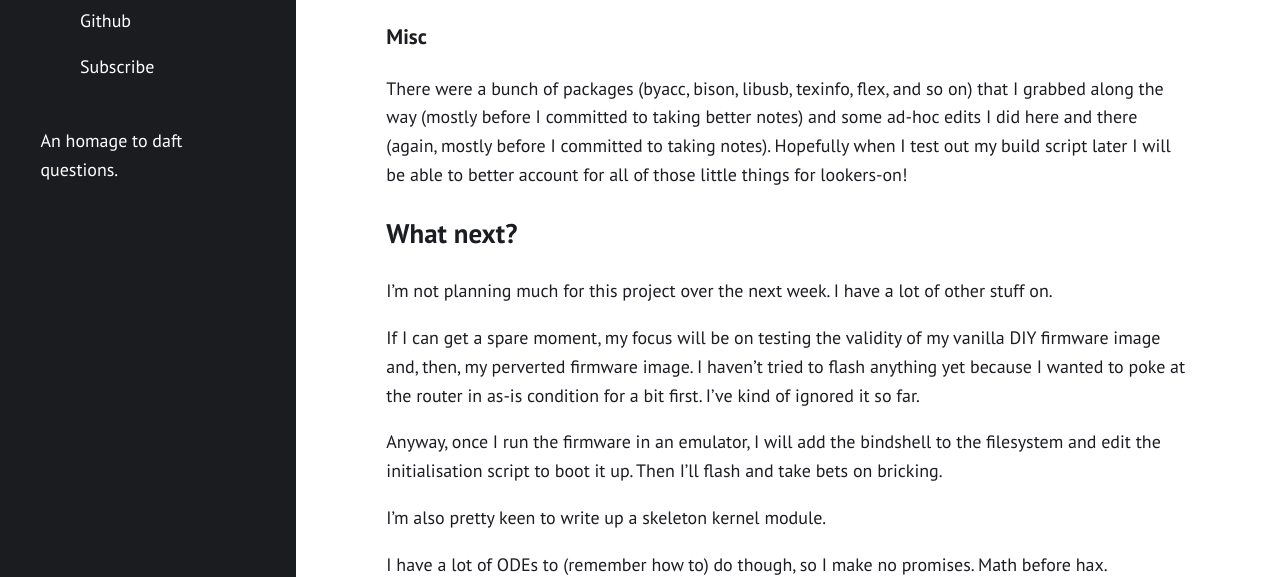
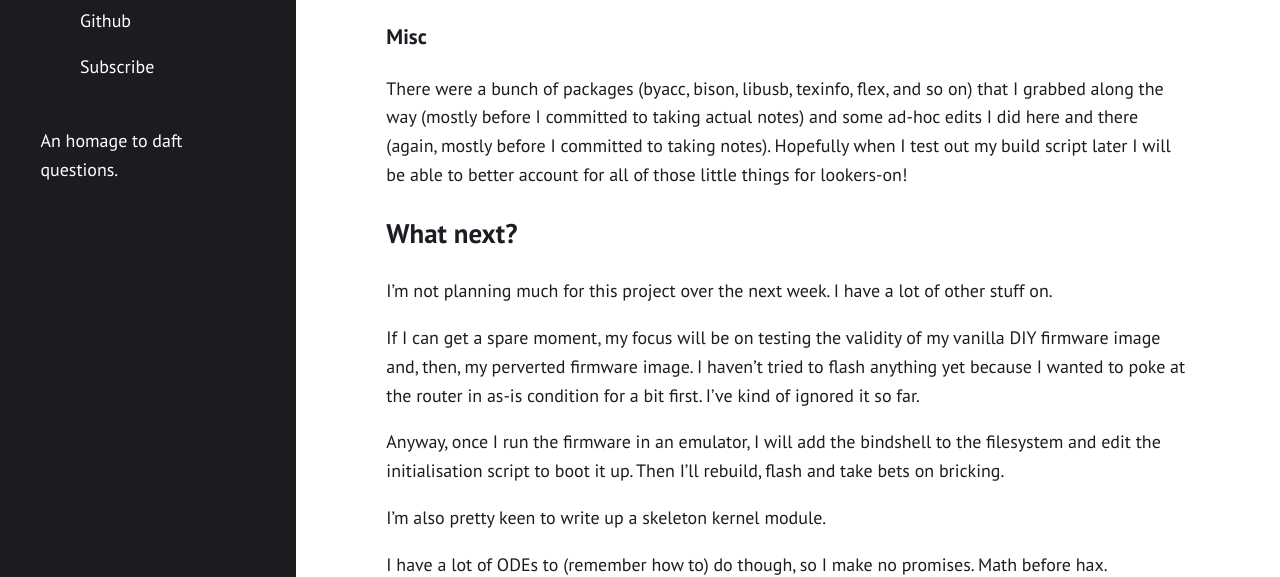
Before and after one commit to unmeg/unmeg.github.io, a Jekyll site: the page built from _posts/2020-07-01-tplink-mr3020-sitrep-2.md, in a window 1280 px wide and 900 px high, scrolled down 5231 px. Shown: the part 183-760 px from the top of the window. Built offline with Jekyll 4.4.1, drawn with Linux system fonts in a browser that asks for light colours.

Commit message:
Update 2020-07-01-tplink-mr3020-sitrep-2.md

```diff
--- a/_posts/2020-07-01-tplink-mr3020-sitrep-2.md
+++ b/_posts/2020-07-01-tplink-mr3020-sitrep-2.md
@@ -197,7 +197,7 @@ sudo bash -c "ln -s /bin/bash /bin/sh"
 
 ### Misc
 
-There were a bunch of packages (byacc, bison, libusb, texinfo, flex, and so on) that I grabbed along the way (mostly before I committed to taking better notes) and some ad-hoc edits I did here and there (again, mostly before I committed to taking notes). Hopefully when I test out my build script later I will be able to better account for all of those little things for lookers-on!
+There were a bunch of packages (byacc, bison, libusb, texinfo, flex, and so on) that I grabbed along the way (mostly before I committed to taking actual notes) and some ad-hoc edits I did here and there (again, mostly before I committed to taking notes). Hopefully when I test out my build script later I will be able to better account for all of those little things for lookers-on!
 
 ## What next?
 
@@ -205,7 +205,7 @@ I'm not planning much for this project over the next week. I have a lot of other
 
 If I can get a spare moment, my focus will be on testing the validity of my vanilla DIY firmware image and, then, my perverted firmware image. I haven't tried to flash anything yet because I wanted to poke at the router in as-is condition for a bit first. I've kind of ignored it so far.
 
-Anyway, once I run the firmware in an emulator, I will add the bindshell to the filesystem and edit the initialisation script to boot it up. Then I'll flash and take bets on bricking.
+Anyway, once I run the firmware in an emulator, I will add the bindshell to the filesystem and edit the initialisation script to boot it up. Then I'll rebuild, flash and take bets on bricking.
 
 I'm also pretty keen to write up a skeleton kernel module.
 
```
